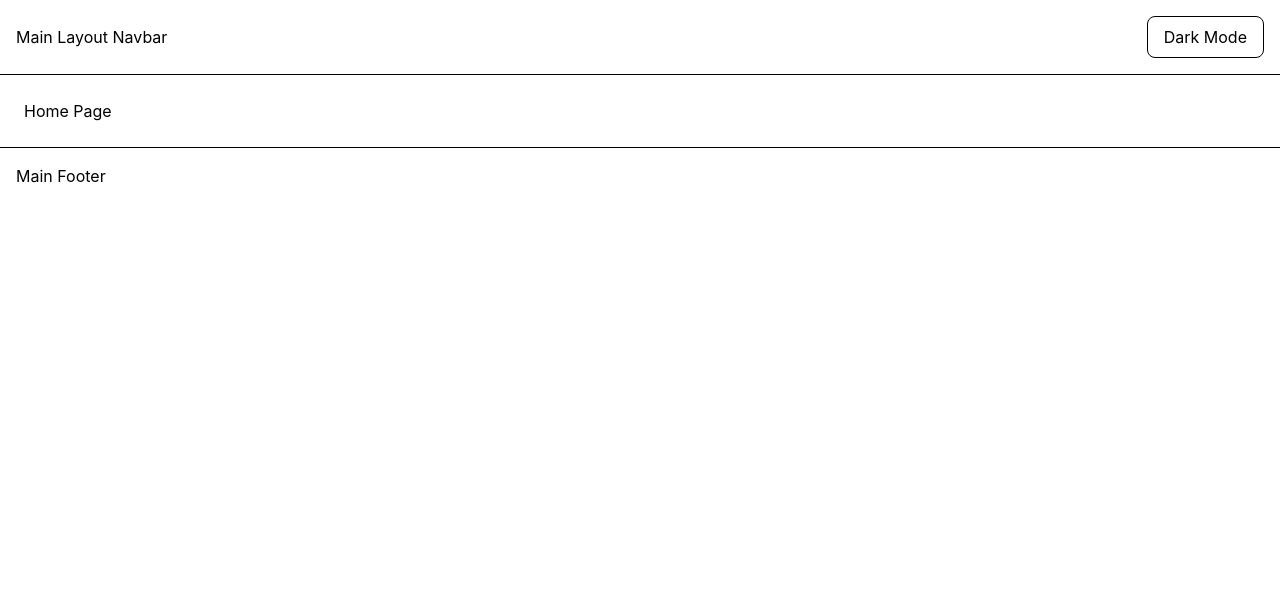
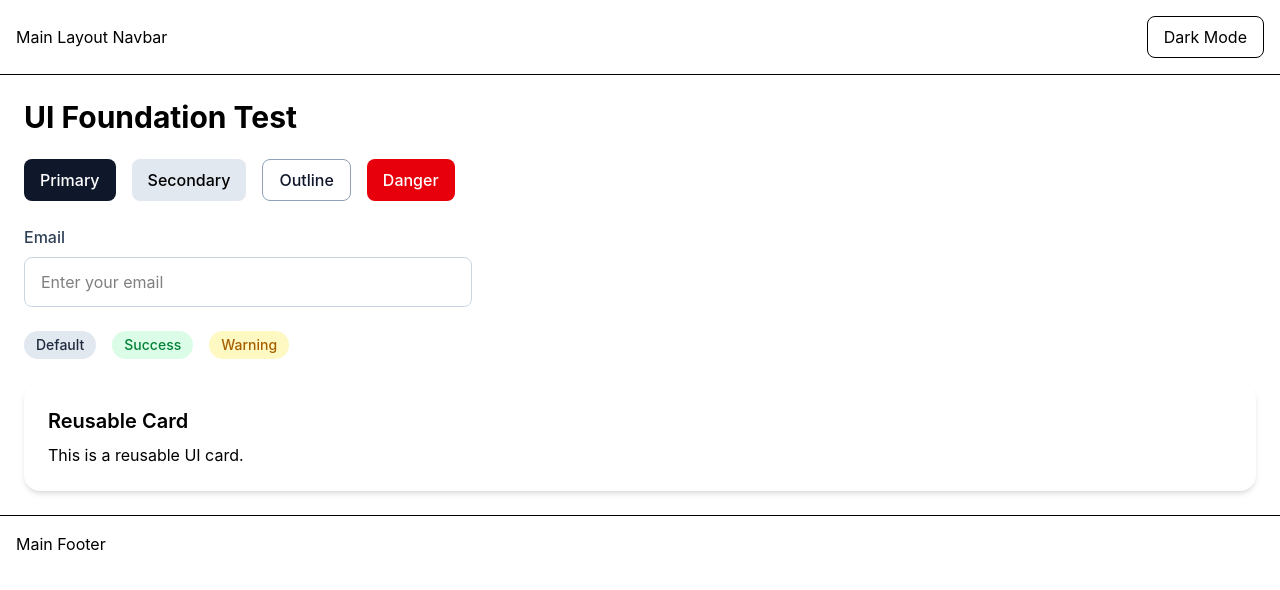
Before and after one commit to Ashu11122000/Dashboard-UI, a React (Vite) app: page / in a window 1280 px wide. Shown: the top 590 px of the page. Built offline with nearby package versions, Linux system fonts and the light colour scheme.

Commit message:
Created Badge, Button, Card and Input for Home page only

```diff
--- /dev/null
+++ b/src/components/common/Badge.jsx
@@ -0,0 +1,39 @@
+function Badge({
+  children,
+  variant = "default",
+}) {
+  const variants = {
+    default:
+      "bg-slate-200 text-slate-800 dark:bg-slate-700 dark:text-white",
+
+    success:
+      "bg-green-100 text-green-700",
+
+    warning:
+      "bg-yellow-100 text-yellow-700",
+
+    danger:
+      "bg-red-100 text-red-700",
+
+    primary:
+      "bg-blue-100 text-blue-700",
+  };
+
+  return (
+    <span
+      className={`
+        inline-block
+        px-3
+        py-1
+        rounded-full
+        text-sm
+        font-medium
+        ${variants[variant]}
+      `}
+    >
+      {children}
+    </span>
+  );
+}
+
+export default Badge;
--- a/src/components/common/Button.jsx
+++ b/src/components/common/Button.jsx
@@ -0,0 +1,50 @@
+function Button({
+  children,
+  type = "button",
+  variant = "primary",
+  size = "md",
+  onClick,
+  disabled = false,
+  fullWidth = false,
+}) {
+  const baseStyles =
+    "font-medium rounded-lg transition duration-300 focus:outline-none";
+
+  const variants = {
+    primary:
+      "bg-slate-900 text-white hover:bg-slate-700 dark:bg-white dark:text-black dark:hover:bg-slate-200",
+
+    secondary:
+      "bg-slate-200 text-black hover:bg-slate-300 dark:bg-slate-700 dark:text-white dark:hover:bg-slate-600",
+
+    outline:
+      "border border-slate-400 text-slate-900 hover:bg-slate-100 dark:border-slate-500 dark:text-white dark:hover:bg-slate-800",
+
+    danger: "bg-red-600 text-white hover:bg-red-700",
+  };
+
+  const sizes = {
+    sm: "px-3 py-2 text-sm",
+    md: "px-4 py-2 text-base",
+    lg: "px-6 py-3 text-lg",
+  };
+
+  return (
+    <button
+      type={type}
+      onClick={onClick}
+      disabled={disabled}
+      className={`
+        ${baseStyles}
+        ${variants[variant]}
+        ${sizes[size]}
+        ${fullWidth ? "w-full" : ""}
+        ${disabled ? "opacity-50 cursor-not-allowed" : ""}
+      `}
+    >
+      {children}
+    </button>
+  );
+}
+
+export default Button;
--- a/src/components/common/Card.jsx
+++ b/src/components/common/Card.jsx
@@ -0,0 +1,20 @@
+function Card({ children, className = "" }) {
+  return (
+    <div
+      className={`
+        bg-white
+        dark:bg-slate-800
+        rounded-2xl
+        shadow-md
+        p-6
+        transition
+        hover:shadow-lg
+        ${className}
+      `}
+    >
+      {children}
+    </div>
+  );
+}
+
+export default Card;
--- a/src/components/common/Input.jsx
+++ b/src/components/common/Input.jsx
@@ -0,0 +1,38 @@
+function Input({
+  label,
+  type = "text",
+  placeholder = "",
+  value,
+  onChange,
+  name,
+  error,
+}) {
+  return (
+    <div className="flex flex-col gap-2">
+      {label && (
+        <label className="font-medium text-slate-700 dark:text-slate-200">
+          {label}
+        </label>
+      )}
+
+      <input
+        type={type}
+        placeholder={placeholder}
+        value={value}
+        onChange={onChange}
+        name={name}
+        className={`
+          px-4 py-3 rounded-lg border outline-none transition
+          bg-white text-black
+          dark:bg-slate-800 dark:text-white dark:border-slate-600
+          focus:ring-2 focus:ring-slate-500
+          ${error ? "border-red-500" : "border-slate-300"}
+        `}
+      />
+
+      {error && <p className="text-sm text-red-500">{error}</p>}
+    </div>
+  );
+}
+
+export default Input;
--- a/src/pages/Home.jsx
+++ b/src/pages/Home.jsx
@@ -1,9 +1,36 @@
+import Button from "../components/common/Button";
+import Input from "../components/common/Input";
+import Card from "../components/common/Card";
+import Badge from "../components/common/Badge";
+
 function Home() {
-    return (
-        <div>
-            <h1>Home Page</h1>
-        </div>
-    );
+  return (
+    <div className="space-y-6">
+      <h1 className="text-3xl font-bold">UI Foundation Test</h1>
+
+      <div className="flex gap-4 flex-wrap">
+        <Button>Primary</Button>
+        <Button variant="secondary">Secondary</Button>
+        <Button variant="outline">Outline</Button>
+        <Button variant="danger">Danger</Button>
+      </div>
+
+      <div className="max-w-md">
+        <Input label="Email" placeholder="Enter your email" />
+      </div>
+
+      <div className="flex gap-4">
+        <Badge>Default</Badge>
+        <Badge variant="success">Success</Badge>
+        <Badge variant="warning">Warning</Badge>
+      </div>
+
+      <Card>
+        <h2 className="text-xl font-semibold">Reusable Card</h2>
+        <p className="mt-2">This is a reusable UI card.</p>
+      </Card>
+    </div>
+  );
 }
 
 export default Home;
```
Also changed, not shown: src/components/common/Badge.tsx (deleted).
